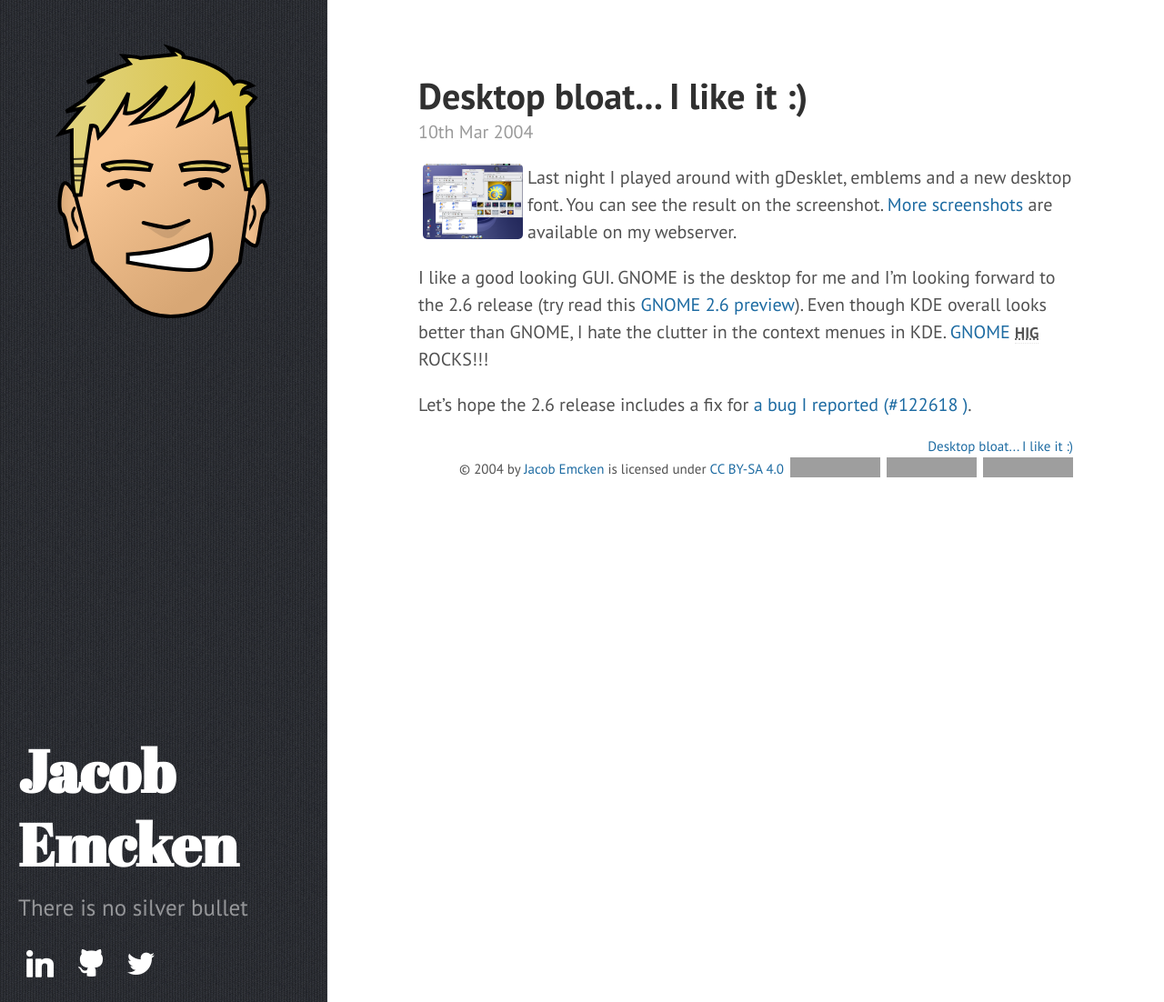
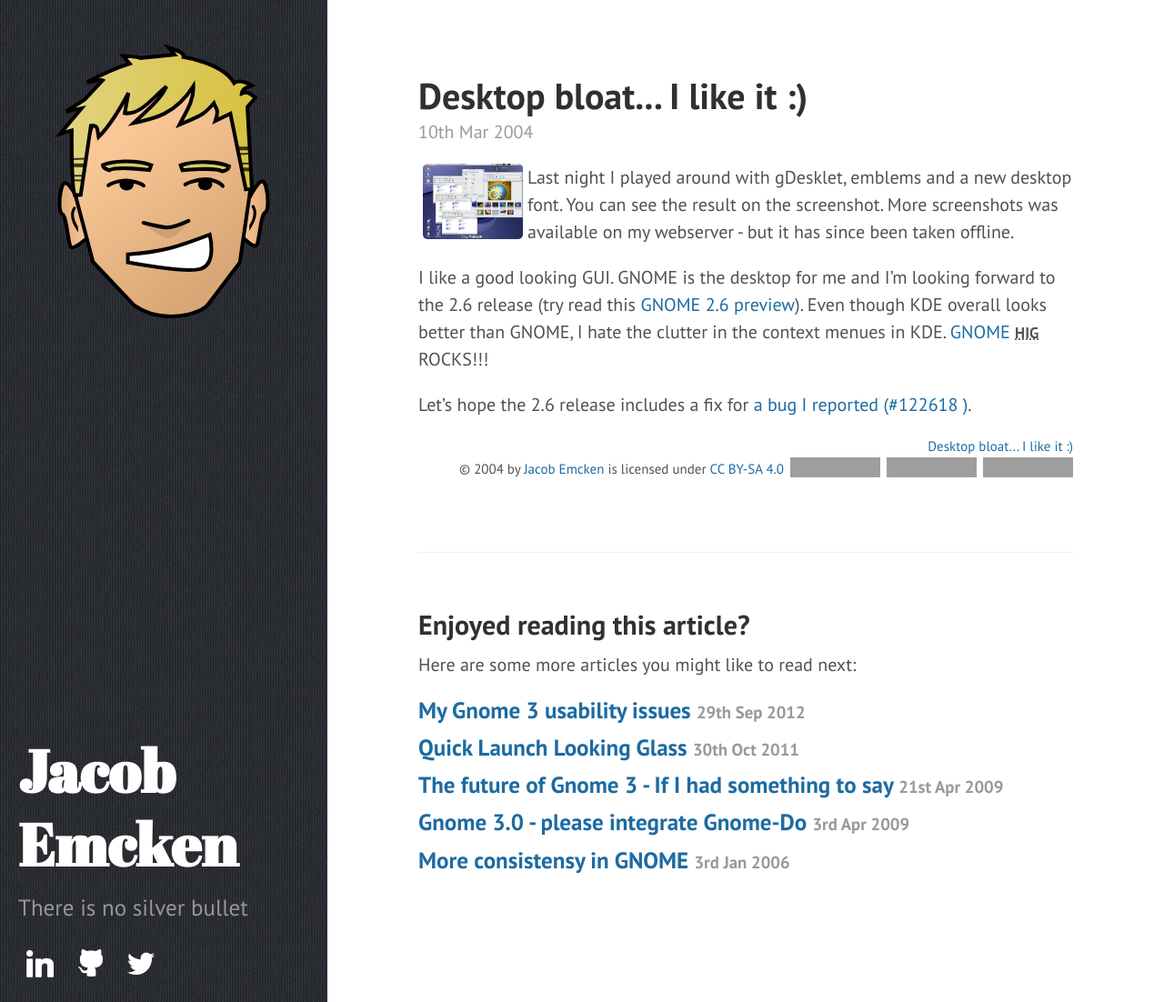
Before and after one commit to jacobemcken/jacobemcken.github.io, a Jekyll site: the page built from _posts/2004-03-10-desktop-bloat-i-like-it.markdown, in a window 1280 px wide and 1102 px high. Shown: the whole window at 91% size. Built offline with Jekyll 4.4.1, drawn with Linux system fonts in a browser that asks for light colours; grey boxes are pictures that could not be loaded.

Commit message:
Improve web vitals on old page

```diff
--- a/_posts/2004-03-10-desktop-bloat-i-like-it.markdown
+++ b/_posts/2004-03-10-desktop-bloat-i-like-it.markdown
@@ -17,10 +17,12 @@
 date_gmt: '2004-03-10 11:35:51 +0100'
 categories:
 - Debian
-tags: []
+tags:
+- gnome
 comments: false
 ---
-<a href="/public/media/nautilus_and_gdesklets.png" style='border:0;padding-left: 5px;padding-right: 5px;float: left;vertical-align: top'><img src='/public/media/nautilus_and_gdesklets.thumb.png' alt='' /></a> Last night I played around with gDesklet, emblems and a new desktop font. You can see the result on the screenshot. <a href="http://www.emcken.dk/screenshots/">More screenshots</a> are available on my webserver.
+<a href="/public/media/nautilus_and_gdesklets.png" style='border:0;padding-left: 5px;padding-right: 5px;float: left;vertical-align: top'><img src='/public/media/nautilus_and_gdesklets.thumb.png' alt='' /></a> Last night I played around with gDesklet, emblems and a new desktop font. You can see the result on the screenshot.
+More screenshots was available on my webserver - but it has since been taken offline.
 
 I like a good looking GUI. GNOME is the desktop for me and I'm looking forward to the 2.6 release (try read this <a href="http://www.gnomedesktop.org/article.php?sid=1685">GNOME 2.6 preview</a>). Even though KDE overall looks better than GNOME, I hate the clutter in the context menues in KDE. <a href="http://developer.gnome.org/projects/gup/hig/1.0/">GNOME <abbr title="Human Interface Guidelines">HIG</abbr></a> ROCKS!!!
 
```
